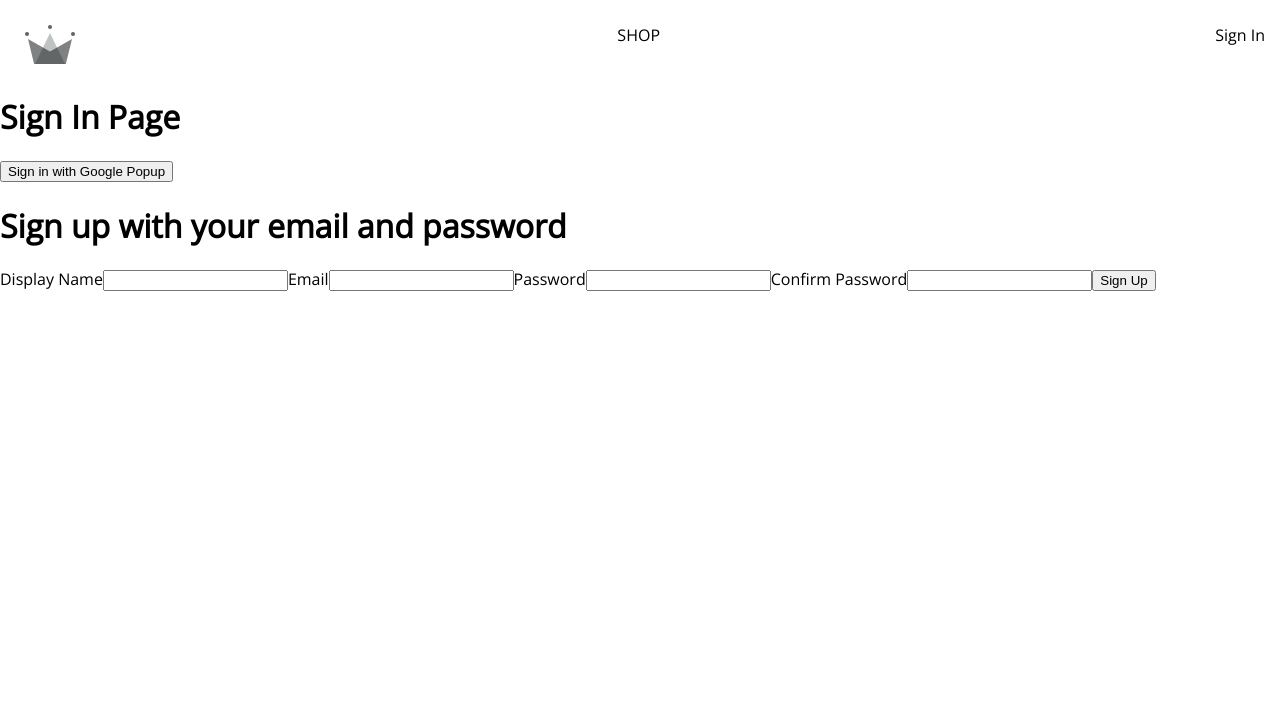
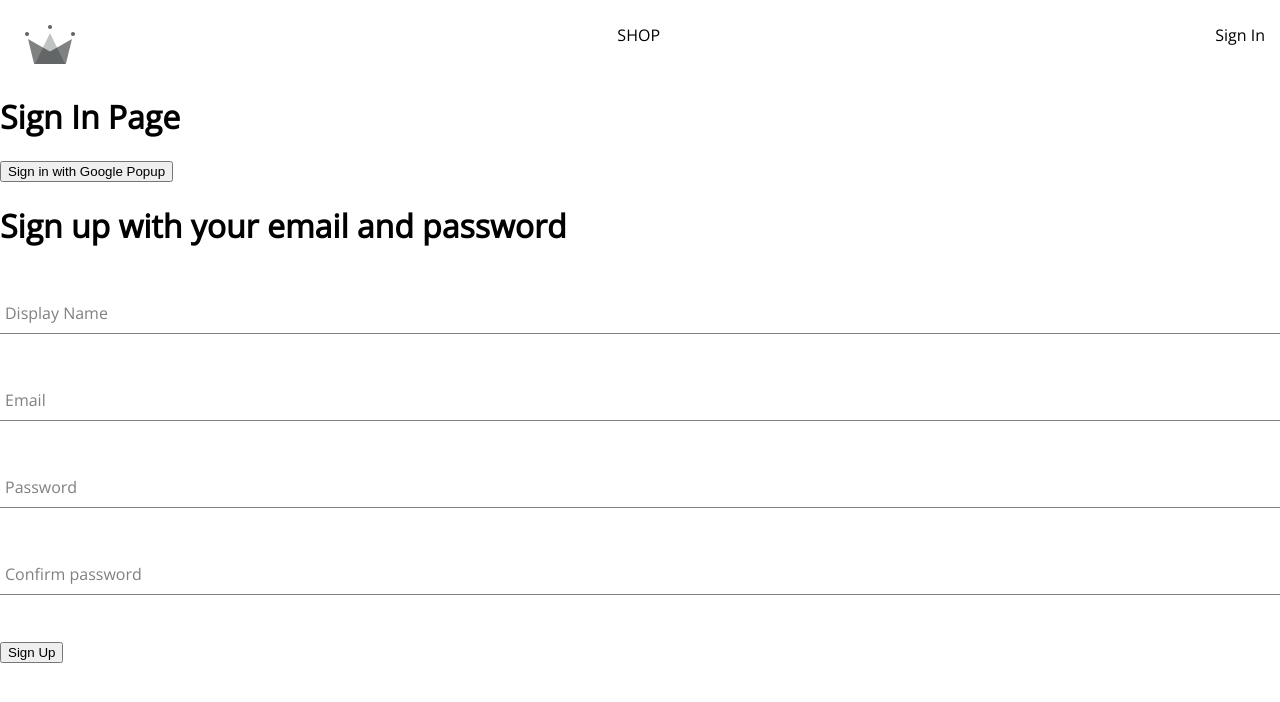
Before and after one commit to sirawat21/react-shopping-site, a React (Create React App) app: page /sign-in in a window 1280 px wide. Shown: the top 702 px of the page. Built offline with nearby package versions, Linux system fonts and the light colour scheme; no server answers.

Commit message:
separating input form into a component with style

```diff
--- /dev/null
+++ b/src/components/form-input/form-input.component.jsx
@@ -0,0 +1,20 @@
+import "./form-input.style.scss";
+
+const FormInput = ({ label, inputOptions }) => {
+  return (
+    <div className="group">
+      <input className="form-input" {...inputOptions} />
+      {label && (
+        <label
+          className={`${
+            inputOptions.value.length ? "shrink" : ""
+          } form-input-label`}
+        >
+          {label}
+        </label>
+      )}
+    </div>
+  );
+};
+
+export default FormInput;
--- /dev/null
+++ b/src/components/form-input/form-input.style.scss
@@ -0,0 +1,54 @@
+$sub-color: grey;
+$main-color: black;
+
+@mixin shrinkLabel {
+  top: -14px;
+  font-size: 12px;
+  color: $main-color;
+}
+
+.group {
+  position: relative;
+  margin: 45px 0;
+
+  .form-input {
+    background: none;
+    background-color: white;
+    color: $sub-color;
+    font-size: 18px;
+    padding: 10px 10px 10px 5px;
+    display: block;
+    width: 100%;
+    border: none;
+    border-radius: 0;
+    border-bottom: 1px solid $sub-color;
+    margin: 25px 0;
+
+    &:focus {
+      outline: none;
+    }
+
+    &:focus ~ .form-input-label {
+      @include shrinkLabel();
+    }
+  }
+
+  input[type='password'] {
+    letter-spacing: 0.3em;
+  }
+
+  .form-input-label {
+    color: $sub-color;
+    font-size: 16px;
+    font-weight: normal;
+    position: absolute;
+    pointer-events: none;
+    left: 5px;
+    top: 10px;
+    transition: 300ms ease all;
+
+    &.shrink {
+      @include shrinkLabel();
+    }
+  }
+}
--- a/src/components/sign-up-form/sign-up-form.component.jsx
+++ b/src/components/sign-up-form/sign-up-form.component.jsx
@@ -3,6 +3,7 @@
   createAuthUserWithEmailAndPassword,
   createUserDocumentFromAuth,
 } from "../../utils/firebase/firebase.utils";
+import FormInput from "../form-input/form-input.component";
 
 const defaultFormFields = {
   displayName: "",
@@ -54,40 +55,48 @@
     <div>
       <h1>Sign up with your email and password</h1>
       <form onSubmit={handleSubmit}>
-        <label>Display Name</label>
-        <input
-          type="text"
-          required
-          onChange={handleChange}
-          name="displayName"
-          value={displayName}
+        <FormInput
+          label="Display Name"
+          inputOptions={{
+            type: "text",
+            required: true,
+            onChange: handleChange,
+            name: "displayName",
+            value: displayName,
+          }}
         />
 
-        <label>Email</label>
-        <input
-          type="email"
-          required
-          onChange={handleChange}
-          name="email"
-          value={email}
+        <FormInput
+          label="Email"
+          inputOptions={{
+            type: "email",
+            required: true,
+            onChange: handleChange,
+            name: "email",
+            value: email,
+          }}
         />
 
-        <label>Password</label>
-        <input
-          type="password"
-          required
-          onChange={handleChange}
-          name="password"
-          value={password}
+        <FormInput
+          label="Password"
+          inputOptions={{
+            type: "password",
+            required: true,
+            onChange: handleChange,
+            name: "password",
+            value: password,
+          }}
         />
 
-        <label>Confirm Password</label>
-        <input
-          type="password"
-          required
-          onChange={handleChange}
-          name="confirmPassword"
-          value={confirmPassword}
+        <FormInput
+          label="Confirm password"
+          inputOptions={{
+            type: "password",
+            required: true,
+            onChange: handleChange,
+            name: "confirmPassword",
+            value: confirmPassword,
+          }}
         />
         <button type="submit">Sign Up</button>
       </form>
```
